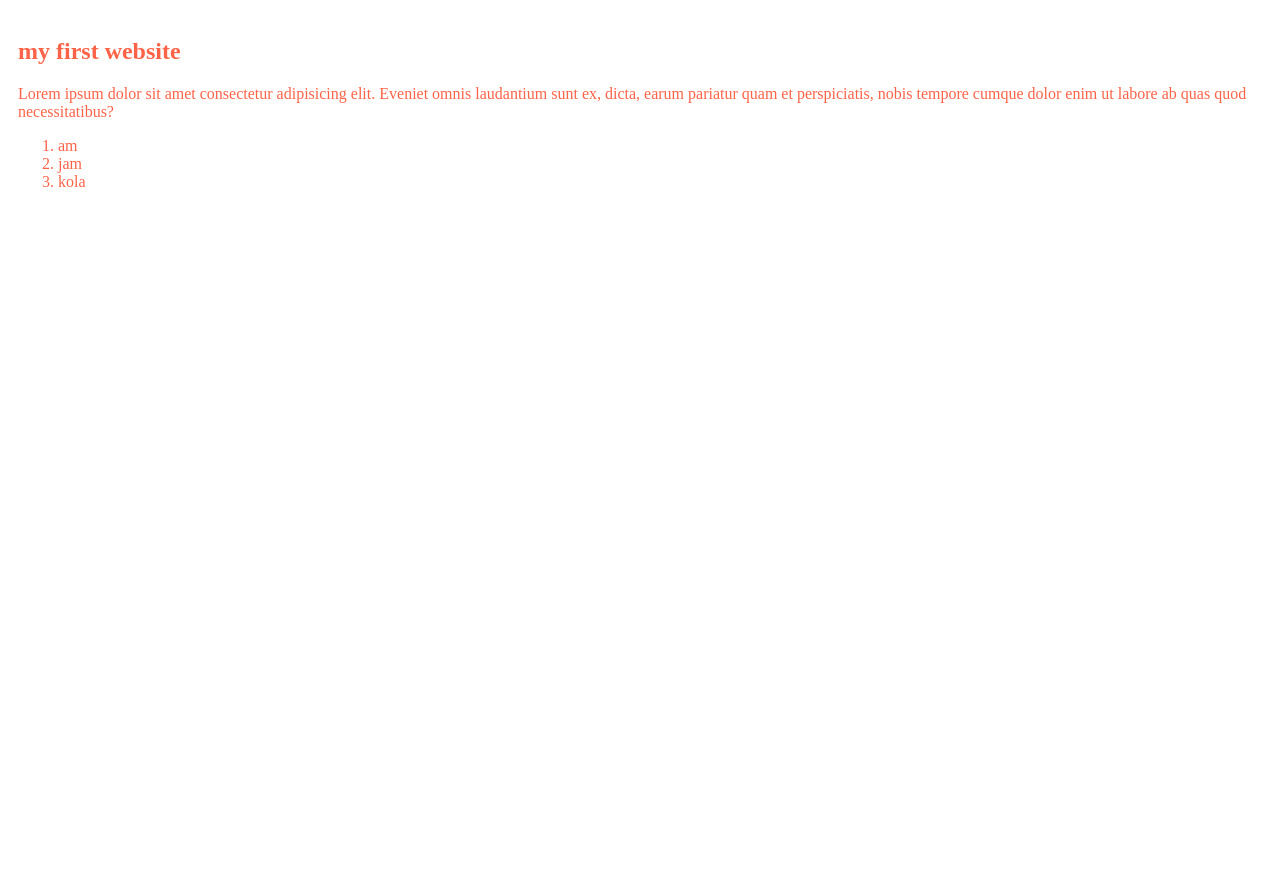
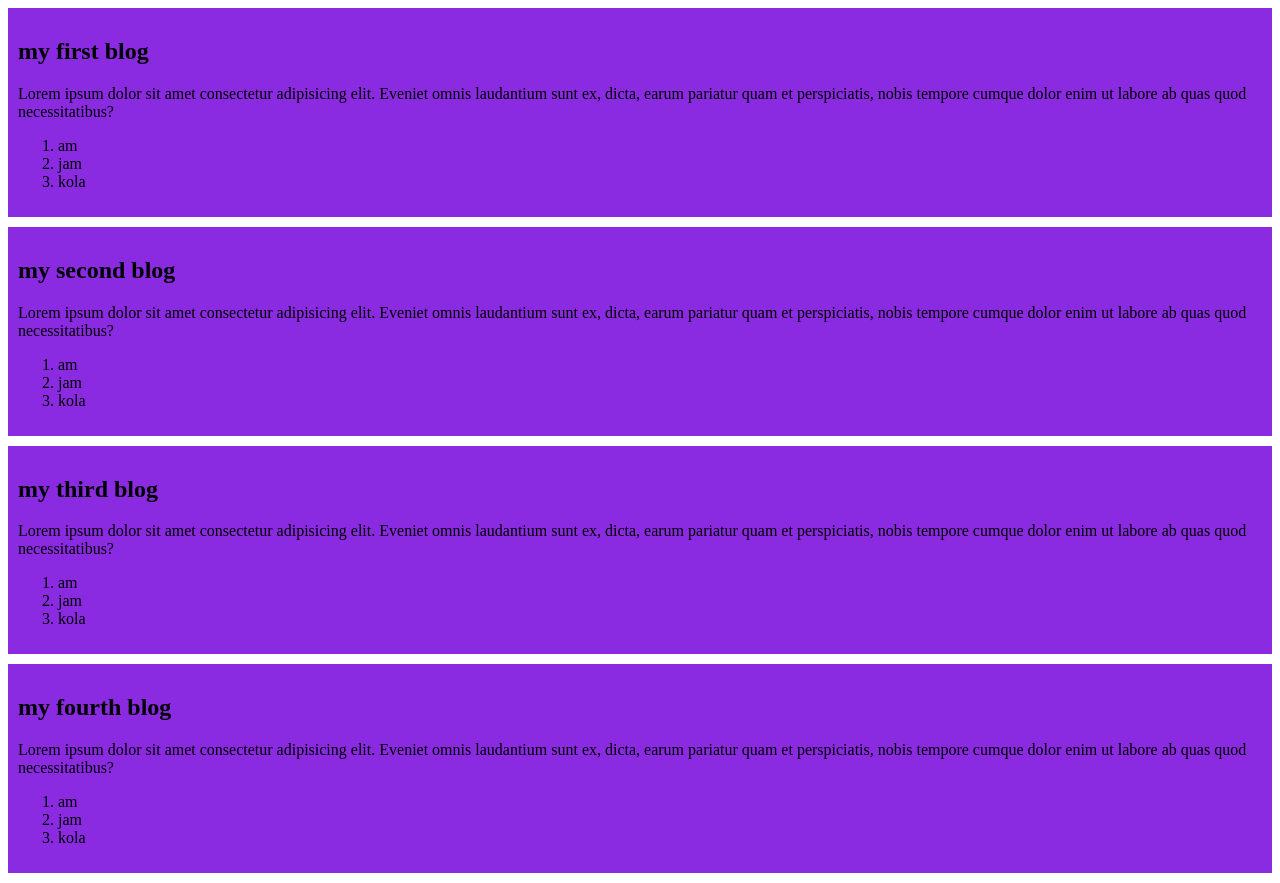
Before and after one commit to rayhan01781808499/my-simple-website, a plain HTML site: page index.html in a window 1280 px wide. Before the commit the page ends 800 px from the top, so only its background shows below. Drawn offline with Linux system fonts and the light colour scheme.

Commit message:
fourth currection

```diff
--- a/index.html
+++ b/index.html
@@ -8,7 +8,34 @@
 </head>
 <body>
     <div>
-        <h2>my first website</h2>
+        <h2>my first blog</h2>
+        <p>Lorem ipsum dolor sit amet consectetur adipisicing elit. Eveniet omnis laudantium sunt ex, dicta, earum pariatur quam et perspiciatis, nobis tempore cumque dolor enim ut labore ab quas quod necessitatibus?</p>
+        <ol>
+            <li>am</li>
+            <li>jam</li>
+            <li>kola</li>
+        </ol>
+    </div>
+    <div>
+        <h2>my second blog</h2>
+        <p>Lorem ipsum dolor sit amet consectetur adipisicing elit. Eveniet omnis laudantium sunt ex, dicta, earum pariatur quam et perspiciatis, nobis tempore cumque dolor enim ut labore ab quas quod necessitatibus?</p>
+        <ol>
+            <li>am</li>
+            <li>jam</li>
+            <li>kola</li>
+        </ol>
+    </div>
+    <div>
+        <h2>my third blog</h2>
+        <p>Lorem ipsum dolor sit amet consectetur adipisicing elit. Eveniet omnis laudantium sunt ex, dicta, earum pariatur quam et perspiciatis, nobis tempore cumque dolor enim ut labore ab quas quod necessitatibus?</p>
+        <ol>
+            <li>am</li>
+            <li>jam</li>
+            <li>kola</li>
+        </ol>
+    </div>
+    <div>
+        <h2>my fourth blog</h2>
         <p>Lorem ipsum dolor sit amet consectetur adipisicing elit. Eveniet omnis laudantium sunt ex, dicta, earum pariatur quam et perspiciatis, nobis tempore cumque dolor enim ut labore ab quas quod necessitatibus?</p>
         <ol>
             <li>am</li>
--- a/style/blog.css
+++ b/style/blog.css
@@ -1,5 +1,6 @@
 div{
-    color: tomato;
+    background-color: blueviolet;
     padding: 10px;
+    margin-bottom: 10px;
 
 }
```
